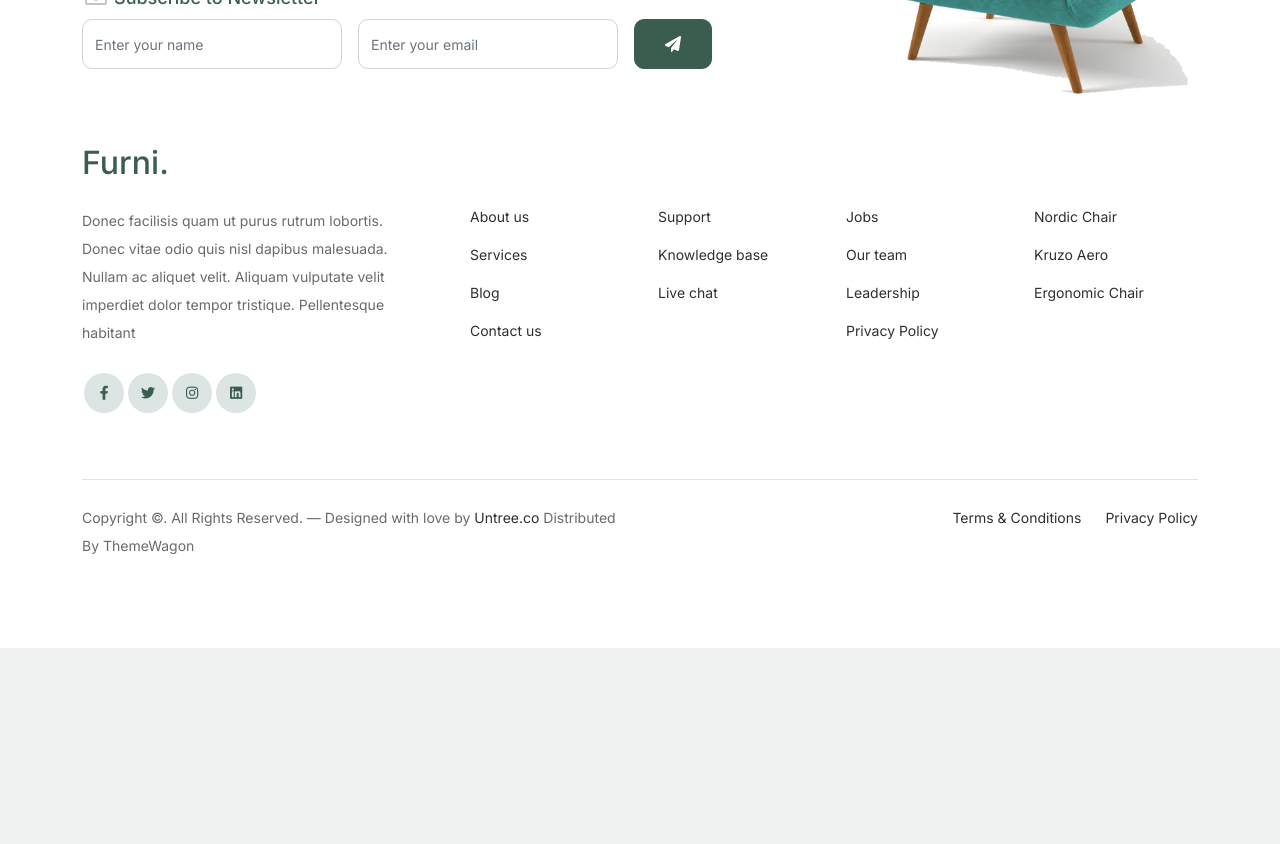
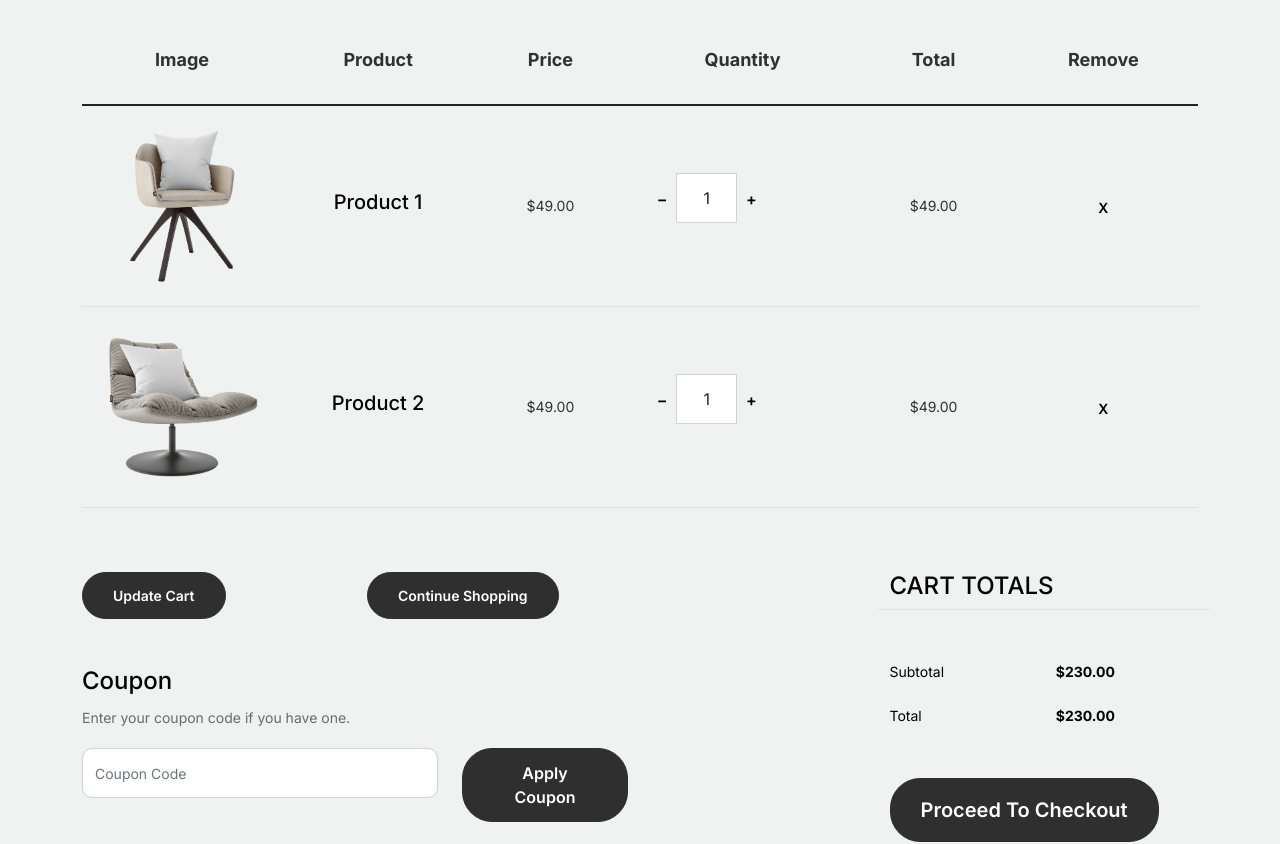
Before and after one commit to AJNAS67/Furniture-app, a React (Vite) app: page /cart in a window 1280 px wide. Shown: the part 680-1524 px from the top of the page. Before the commit the page ends 1328 px from the top, so only its background shows below. Built offline with nearby package versions, Linux system fonts and the light colour scheme.

Commit message:
create :cart page

```diff
--- a/src/App.jsx
+++ b/src/App.jsx
@@ -10,6 +10,7 @@ import Footer from './components/Footer';
 import ServicePage from './pages/services';
 import BlogPage from './pages/blog';
 import ContactPage from './pages/contact';
+import CartPage from './pages/cart';
 function App() {
   // const [count, setCount] = useState(0);
 
@@ -28,6 +29,7 @@ function App() {
           <Route path="services" element={<ServicePage/>}/>
           <Route path="blog" element={<BlogPage/>}/>
           <Route path="contact" element={<ContactPage/>}/>
+          <Route path='cart' element={<CartPage/>}/>
 
           {/* <Route path="*" element={<NoPage />} /> */}
         {/* </Route> */}
--- /dev/null
+++ b/src/components/Cart.jsx
@@ -0,0 +1,190 @@
+import React, { useEffect } from "react";
+import { Product1, Product2 } from "../assets";
+
+const Cart = () => {
+  // useEffect(()=>{
+  //   var sitePlusMinus = function() {
+
+  //     var value,
+  //         quantity = document.getElementsByClassName('quantity-container');
+
+  //     function createBindings(quantityContainer) {
+  //         var quantityAmount = quantityContainer.getElementsByClassName('')[0];
+  //         var increase = quantityContainer.getElementsByClassName('increase')[0];
+  //         var decrease = quantityContainer.getElementsByClassName('decrease')[0];
+  //         increase.addEventListener('click', function (e) { increaseValue(e, quantityAmount); });
+  //         decrease.addEventListener('click', function (e) { decreaseValue(e, quantityAmount); });
+  //       }
+
+  //       function init() {
+  //           for (var i = 0; i < quantity.length; i++ ) {
+  //             createBindings(quantity[i]);
+  //           }
+  //       };
+
+  //       function increaseValue(event, quantityAmount) {
+  //           value = parseInt(quantityAmount.value, 10);
+
+  //           console.log(quantityAmount, quantityAmount.value);
+
+  //           value = isNaN(value) ? 0 : value;
+  //           value++;
+  //           quantityAmount.value = value;
+  //       }
+
+  //       function decreaseValue(event, quantityAmount) {
+  //           value = parseInt(quantityAmount.value, 10);
+
+  //           value = isNaN(value) ? 0 : value;
+  //           if (value > 0) value--;
+
+  //           quantityAmount.value = value;
+  //       }
+
+  //       init();
+
+  //   };
+  //   sitePlusMinus();
+  // })
+  return (
+    <>
+     <div className="untree_co-section before-footer-section">
+            <div className="container">
+              <div className="row mb-5">
+                <form className="col-md-12">
+                  <div className="site-blocks-table">
+                    <table className="table">
+                      <thead>
+                        <tr>
+                          <th className="product-thumbnail">Image</th>
+                          <th className="product-name">Product</th>
+                          <th className="product-price">Price</th>
+                          <th className="product-quantity">Quantity</th>
+                          <th className="product-total">Total</th>
+                          <th className="product-remove">Remove</th>
+                        </tr>
+                      </thead>
+                      <tbody>
+                        <tr>
+                          <td className="product-thumbnail">
+                            <img src="assets/images/product-1.png" alt="Image" className="img-fluid"/>
+                          </td>
+                          <td className="product-name">
+                            <h2 className="h5 text-black">Product 1</h2>
+                          </td>
+                          <td>$49.00</td>
+                          <td>
+                            <div className="input-group mb-3 d-flex align-items-center quantity-container" style={{maxWidth:'120px'}}>
+                              <div className="input-group-prepend">
+                                <button className="btn btn-outline-black decrease" type="button">&minus;</button>
+                              </div>
+                              {/* <input type="text" className="form-control text-center " placeholder="" aria-label="Example text with button addon" aria-describedby="button-addon1"/> */}
+                              <input type="text" class="form-control text-center quantity-amount" value="1" placeholder="" aria-label="Example text with button addon" aria-describedby="button-addon1"/>
+
+                              <div className="input-group-append">
+                                <button className="btn btn-outline-black increase" type="button">+</button>
+                              </div>
+                            </div>
+
+                          </td>
+                          <td>$49.00</td>
+                          <td><a href="#" className="btn btn-black btn-sm">X</a></td>
+                        </tr>
+
+                        <tr>
+                          <td className="product-thumbnail">
+                            <img src="assets/images/product-2.png" alt="Image" className="img-fluid"/>
+                          </td>
+                          <td className="product-name">
+                            <h2 className="h5 text-black">Product 2</h2>
+                          </td>
+                          <td>$49.00</td>
+                          <td>
+                            <div className="input-group mb-3 d-flex align-items-center quantity-container" style={{maxWidth:'120px'}}>
+                              <div className="input-group-prepend">
+                                <button className="btn btn-outline-black decrease" type="button">&minus;</button>
+                              </div>
+                              {/* <input type="text" className="form-control text-center " placeholder="" aria-label="Example text with button addon" aria-describedby="button-addon1"/> */}
+                              <input type="text" class="form-control text-center quantity-amount" value="1" placeholder="" aria-label="Example text with button addon" aria-describedby="button-addon1"/>
+
+                              <div className="input-group-append">
+                                <button className="btn btn-outline-black increase" type="button">+</button>
+                              </div>
+                            </div>
+
+                          </td>
+                          <td>$49.00</td>
+                          <td><a href="#" className="btn btn-black btn-sm">X</a></td>
+                        </tr>
+                      </tbody>
+                    </table>
+                  </div>
+                </form>
+              </div>
+
+              <div className="row">
+                <div className="col-md-6">
+                  <div className="row mb-5">
+                    <div className="col-md-6 mb-3 mb-md-0">
+                      <button className="btn btn-black btn-sm btn-block">Update Cart</button>
+                    </div>
+                    <div className="col-md-6">
+                      <button className="btn btn-outline-black btn-sm btn-block">Continue Shopping</button>
+                    </div>
+                  </div>
+                  <div className="row">
+                    <div className="col-md-12">
+                      <label className="text-black h4" for="coupon">Coupon</label>
+                      <p>Enter your coupon code if you have one.</p>
+                    </div>
+                    <div className="col-md-8 mb-3 mb-md-0">
+                      <input type="text" className="form-control py-3" id="coupon" placeholder="Coupon Code"/>
+                    </div>
+                    <div className="col-md-4">
+                      <button className="btn btn-black">Apply Coupon</button>
+                    </div>
+                  </div>
+                </div>
+                <div className="col-md-6 pl-5">
+                  <div className="row justify-content-end">
+                    <div className="col-md-7">
+                      <div className="row">
+                        <div className="col-md-12 text-right border-bottom mb-5">
+                          <h3 className="text-black h4 text-uppercase">Cart Totals</h3>
+                        </div>
+                      </div>
+                      <div className="row mb-3">
+                        <div className="col-md-6">
+                          <span className="text-black">Subtotal</span>
+                        </div>
+                        <div className="col-md-6 text-right">
+                          <strong className="text-black">$230.00</strong>
+                        </div>
+                      </div>
+                      <div className="row mb-5">
+                        <div className="col-md-6">
+                          <span className="text-black">Total</span>
+                        </div>
+                        <div className="col-md-6 text-right">
+                          <strong className="text-black">$230.00</strong>
+                        </div>
+                      </div>
+
+                      <div className="row">
+                        <div className="col-md-12">
+                          <button className="btn btn-black btn-lg py-3 btn-block">Proceed To Checkout</button>
+                        </div>
+                      </div>
+                    </div>
+                  </div>
+                </div>
+              </div>
+            </div>
+          </div>
+
+
+    </>
+  );
+};
+
+export default Cart;
--- a/src/components/Contact.jsx
+++ b/src/components/Contact.jsx
@@ -3,73 +3,73 @@ import React from "react";
 const Contact = () => {
   return (
     <>
-      <div class="untree_co-section">
-        <div class="container">
-          <div class="block">
-            <div class="row justify-content-center">
-              <div class="col-md-8 col-lg-8 pb-4">
-                <div class="row mb-5">
-                  <div class="col-lg-4">
+      <div className="untree_co-section">
+        <div className="container">
+          <div className="block">
+            <div className="row justify-content-center">
+              <div className="col-md-8 col-lg-8 pb-4">
+                <div className="row mb-5">
+                  <div className="col-lg-4">
                     <div
-                      class="service no-shadow align-items-center link horizontal d-flex active"
+                      className="service no-shadow align-items-center link horizontal d-flex active"
                       data-aos="fade-left"
                       data-aos-delay="0"
                     >
-                      <div class="service-icon color-1 mb-4">
+                      <div className="service-icon color-1 mb-4">
                         <svg
                           xmlns="http://www.w3.org/2000/svg"
                           width="16"
                           height="16"
                           fill="currentColor"
-                          class="bi bi-geo-alt-fill"
+                          className="bi bi-geo-alt-fill"
                           viewBox="0 0 16 16"
                         >
                           <path d="M8 16s6-5.686 6-10A6 6 0 0 0 2 6c0 4.314 6 10 6 10zm0-7a3 3 0 1 1 0-6 3 3 0 0 1 0 6z" />
                         </svg>
                       </div>
-                      <div class="service-contents">
+                      <div className="service-contents">
                         <p>43 Raymouth Rd. Baltemoer, London 3910</p>
                       </div>
                     </div>
                   </div>
 
-                  <div class="col-lg-4">
+                  <div className="col-lg-4">
                     <div
-                      class="service no-shadow align-items-center link horizontal d-flex active"
+                      className="service no-shadow align-items-center link horizontal d-flex active"
                       data-aos="fade-left"
                       data-aos-delay="0"
                     >
-                      <div class="service-icon color-1 mb-4">
+                      <div className="service-icon color-1 mb-4">
                         <svg
                           xmlns="http://www.w3.org/2000/svg"
                           width="16"
                           height="16"
                           fill="currentColor"
-                          class="bi bi-envelope-fill"
+                          className="bi bi-envelope-fill"
                           viewBox="0 0 16 16"
                         >
                           <path d="M.05 3.555A2 2 0 0 1 2 2h12a2 2 0 0 1 1.95 1.555L8 8.414.05 3.555zM0 4.697v7.104l5.803-3.558L0 4.697zM6.761 8.83l-6.57 4.027A2 2 0 0 0 2 14h12a2 2 0 0 0 1.808-1.144l-6.57-4.027L8 9.586l-1.239-.757zm3.436-.586L16 11.801V4.697l-5.803 3.546z" />
                         </svg>
                       </div>
-                      <div class="service-contents">
+                      <div className="service-contents">
                         <p>info@yourdomain.com</p>
                       </div>
                     </div>
                   </div>
 
-                  <div class="col-lg-4">
+                  <div className="col-lg-4">
                     <div
-                      class="service no-shadow align-items-center link horizontal d-flex active"
+                      className="service no-shadow align-items-center link horizontal d-flex active"
                       data-aos="fade-left"
                       data-aos-delay="0"
                     >
-                      <div class="service-icon color-1 mb-4">
+                      <div className="service-icon color-1 mb-4">
                         <svg
                           xmlns="http://www.w3.org/2000/svg"
                           width="16"
                           height="16"
                           fill="currentColor"
-                          class="bi bi-telephone-fill"
+                          className="bi bi-telephone-fill"
                           viewBox="0 0 16 16"
                         >
                           <path
@@ -78,7 +78,7 @@ const Contact = () => {
                           />
                         </svg>
                       </div>
-                      <div class="service-contents">
+                      <div className="service-contents">
                         <p>+1 294 3925 3939</p>
                       </div>
                     </div>
@@ -86,45 +86,45 @@ const Contact = () => {
                 </div>
 
                 <form>
-                  <div class="row">
-                    <div class="col-6">
-                      <div class="form-group">
-                        <label class="text-black" for="fname">
+                  <div className="row">
+                    <div className="col-6">
+                      <div className="form-group">
+                        <label className="text-black" for="fname">
                           First name
                         </label>
-                        <input type="text" class="form-control" id="fname" />
+                        <input type="text" className="form-control" id="fname" />
                       </div>
                     </div>
-                    <div class="col-6">
-                      <div class="form-group">
-                        <label class="text-black" for="lname">
+                    <div className="col-6">
+                      <div className="form-group">
+                        <label className="text-black" for="lname">
                           Last name
                         </label>
-                        <input type="text" class="form-control" id="lname" />
+                        <input type="text" className="form-control" id="lname" />
                       </div>
                     </div>
                   </div>
-                  <div class="form-group">
-                    <label class="text-black" for="email">
+                  <div className="form-group">
+                    <label className="text-black" for="email">
                       Email address
                     </label>
-                    <input type="email" class="form-control" id="email" />
+                    <input type="email" className="form-control" id="email" />
                   </div>
 
-                  <div class="form-group mb-5">
-                    <label class="text-black" for="message">
+                  <div className="form-group mb-5">
+                    <label className="text-black" for="message">
                       Message
                     </label>
                     <textarea
                       name=""
-                      class="form-control"
+                      className="form-control"
                       id="message"
                       cols="30"
                       rows="5"
                     ></textarea>
                   </div>
 
-                  <button type="submit" class="btn btn-primary-hover-outline">
+                  <button type="submit" className="btn btn-primary-hover-outline">
                     Send Message
                   </button>
                 </form>
--- a/src/components/Header.jsx
+++ b/src/components/Header.jsx
@@ -29,7 +29,7 @@ const Header = () => {
 
 					<ul className="custom-navbar-cta navbar-nav mb-2 mb-md-0 ms-5">
 						<li><a className="nav-link" href="#"><img src="assets/images/user.svg"/></a></li>
-						<li><a className="nav-link" href="cart.html"><img src="assets/images/cart.svg"/></a></li>
+						<li className={`${active=='cart1' ?'active':''}`} onClick={()=>setActive('cart')}><Link className="nav-link" to="/cart"><img src="assets/images/cart.svg"/></Link></li>
 					</ul>
 				</div>
 			</div>
--- a/src/components/WhyChooseService.jsx
+++ b/src/components/WhyChooseService.jsx
@@ -3,13 +3,13 @@ import React from "react";
 const WhyChooseService = () => {
   return (
     <>
-      <div class="why-choose-section">
-        <div class="container">
-          <div class="row my-5">
-            <div class="col-6 col-md-6 col-lg-3 mb-4">
-              <div class="feature">
-                <div class="icon">
-                  <img src="assets/images/truck.svg" alt="Image" class="imf-fluid" />
+      <div className="why-choose-section">
+        <div className="container">
+          <div className="row my-5">
+            <div className="col-6 col-md-6 col-lg-3 mb-4">
+              <div className="feature">
+                <div className="icon">
+                  <img src="assets/images/truck.svg" alt="Image" className="imf-fluid" />
                 </div>
                 <h3>Fast &amp; Free Shipping</h3>
                 <p>
@@ -19,10 +19,10 @@ const WhyChooseService = () => {
               </div>
             </div>
 
-            <div class="col-6 col-md-6 col-lg-3 mb-4">
-              <div class="feature">
-                <div class="icon">
-                  <img src="assets/images/bag.svg" alt="Image" class="imf-fluid" />
+            <div className="col-6 col-md-6 col-lg-3 mb-4">
+              <div className="feature">
+                <div className="icon">
+                  <img src="assets/images/bag.svg" alt="Image" className="imf-fluid" />
                 </div>
                 <h3>Easy to Shop</h3>
                 <p>
@@ -32,10 +32,10 @@ const WhyChooseService = () => {
               </div>
             </div>
 
-            <div class="col-6 col-md-6 col-lg-3 mb-4">
-              <div class="feature">
-                <div class="icon">
-                  <img src="assets/images/support.svg" alt="Image" class="imf-fluid" />
+            <div className="col-6 col-md-6 col-lg-3 mb-4">
+              <div className="feature">
+                <div className="icon">
+                  <img src="assets/images/support.svg" alt="Image" className="imf-fluid" />
                 </div>
                 <h3>24/7 Support</h3>
                 <p>
@@ -45,10 +45,10 @@ const WhyChooseService = () => {
               </div>
             </div>
 
-            <div class="col-6 col-md-6 col-lg-3 mb-4">
-              <div class="feature">
-                <div class="icon">
-                  <img src="assets/images/return.svg" alt="Image" class="imf-fluid" />
+            <div className="col-6 col-md-6 col-lg-3 mb-4">
+              <div className="feature">
+                <div className="icon">
+                  <img src="assets/images/return.svg" alt="Image" className="imf-fluid" />
                 </div>
                 <h3>Hassle Free Returns</h3>
                 <p>
@@ -58,10 +58,10 @@ const WhyChooseService = () => {
               </div>
             </div>
 
-            <div class="col-6 col-md-6 col-lg-3 mb-4">
-              <div class="feature">
-                <div class="icon">
-                  <img src="assets/images/truck.svg" alt="Image" class="imf-fluid" />
+            <div className="col-6 col-md-6 col-lg-3 mb-4">
+              <div className="feature">
+                <div className="icon">
+                  <img src="assets/images/truck.svg" alt="Image" className="imf-fluid" />
                 </div>
                 <h3>Fast &amp; Free Shipping</h3>
                 <p>
@@ -71,10 +71,10 @@ const WhyChooseService = () => {
               </div>
             </div>
 
-            <div class="col-6 col-md-6 col-lg-3 mb-4">
-              <div class="feature">
-                <div class="icon">
-                  <img src="assets/images/bag.svg" alt="Image" class="imf-fluid" />
+            <div className="col-6 col-md-6 col-lg-3 mb-4">
+              <div className="feature">
+                <div className="icon">
+                  <img src="assets/images/bag.svg" alt="Image" className="imf-fluid" />
                 </div>
                 <h3>Easy to Shop</h3>
                 <p>
@@ -84,10 +84,10 @@ const WhyChooseService = () => {
               </div>
             </div>
 
-            <div class="col-6 col-md-6 col-lg-3 mb-4">
-              <div class="feature">
-                <div class="icon">
-                  <img src="assets/images/support.svg" alt="Image" class="imf-fluid" />
+            <div className="col-6 col-md-6 col-lg-3 mb-4">
+              <div className="feature">
+                <div className="icon">
+                  <img src="assets/images/support.svg" alt="Image" className="imf-fluid" />
                 </div>
                 <h3>24/7 Support</h3>
                 <p>
@@ -97,10 +97,10 @@ const WhyChooseService = () => {
               </div>
             </div>
 
-            <div class="col-6 col-md-6 col-lg-3 mb-4">
-              <div class="feature">
-                <div class="icon">
-                  <img src="assets/images/return.svg" alt="Image" class="imf-fluid" />
+            <div className="col-6 col-md-6 col-lg-3 mb-4">
+              <div className="feature">
+                <div className="icon">
+                  <img src="assets/images/return.svg" alt="Image" className="imf-fluid" />
                 </div>
                 <h3>Hassle Free Returns</h3>
                 <p>
--- /dev/null
+++ b/src/pages/cart/index.jsx
@@ -0,0 +1,13 @@
+import React from 'react'
+import Cart from '../../components/Cart'
+
+const CartPage = () => {
+  return (
+ <>
+ <Cart/>
+
+ </>
+  )
+}
+
+export default CartPage
```
Also changed, not shown: src/assets/js/custom.js (+31 -31 lines).
